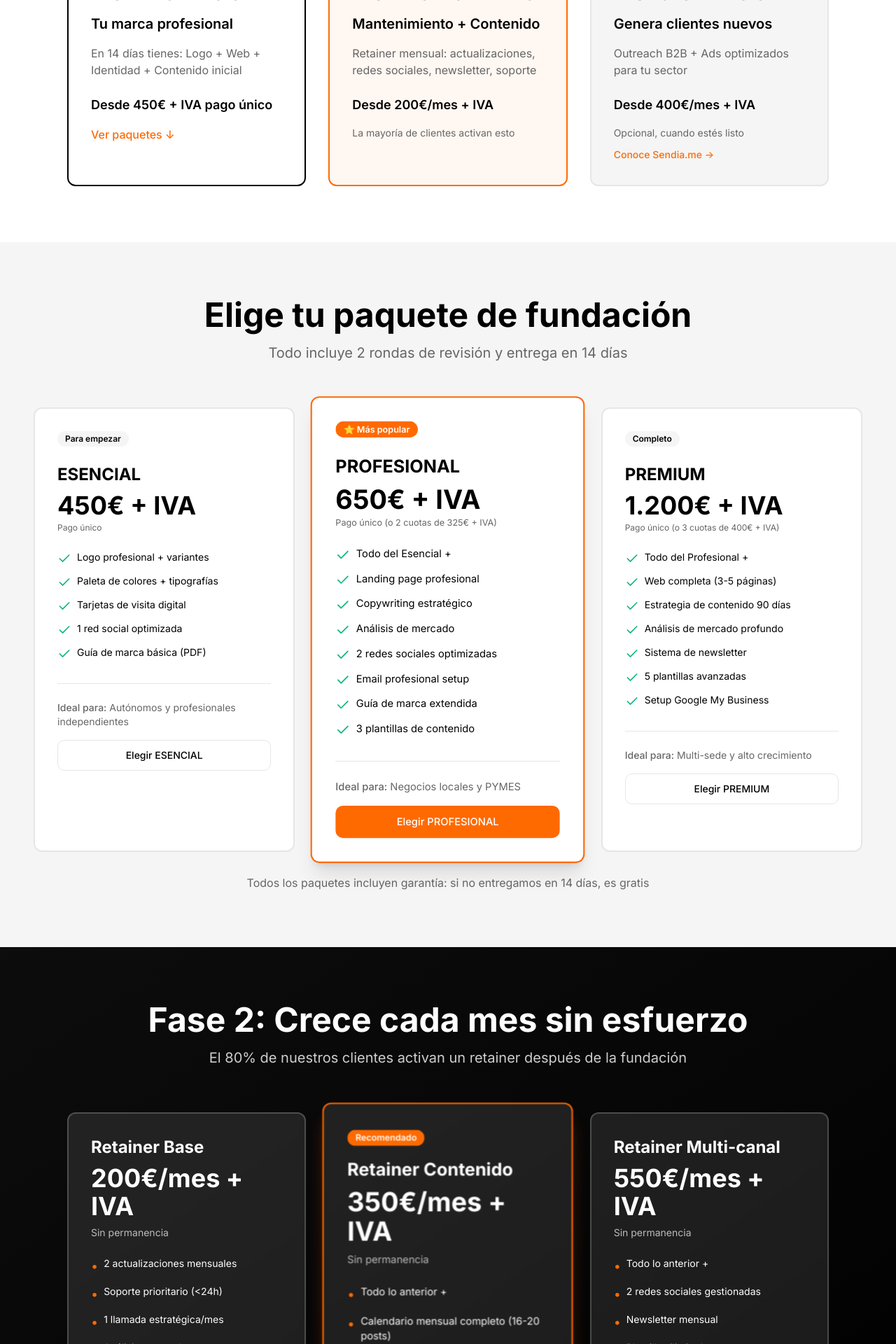
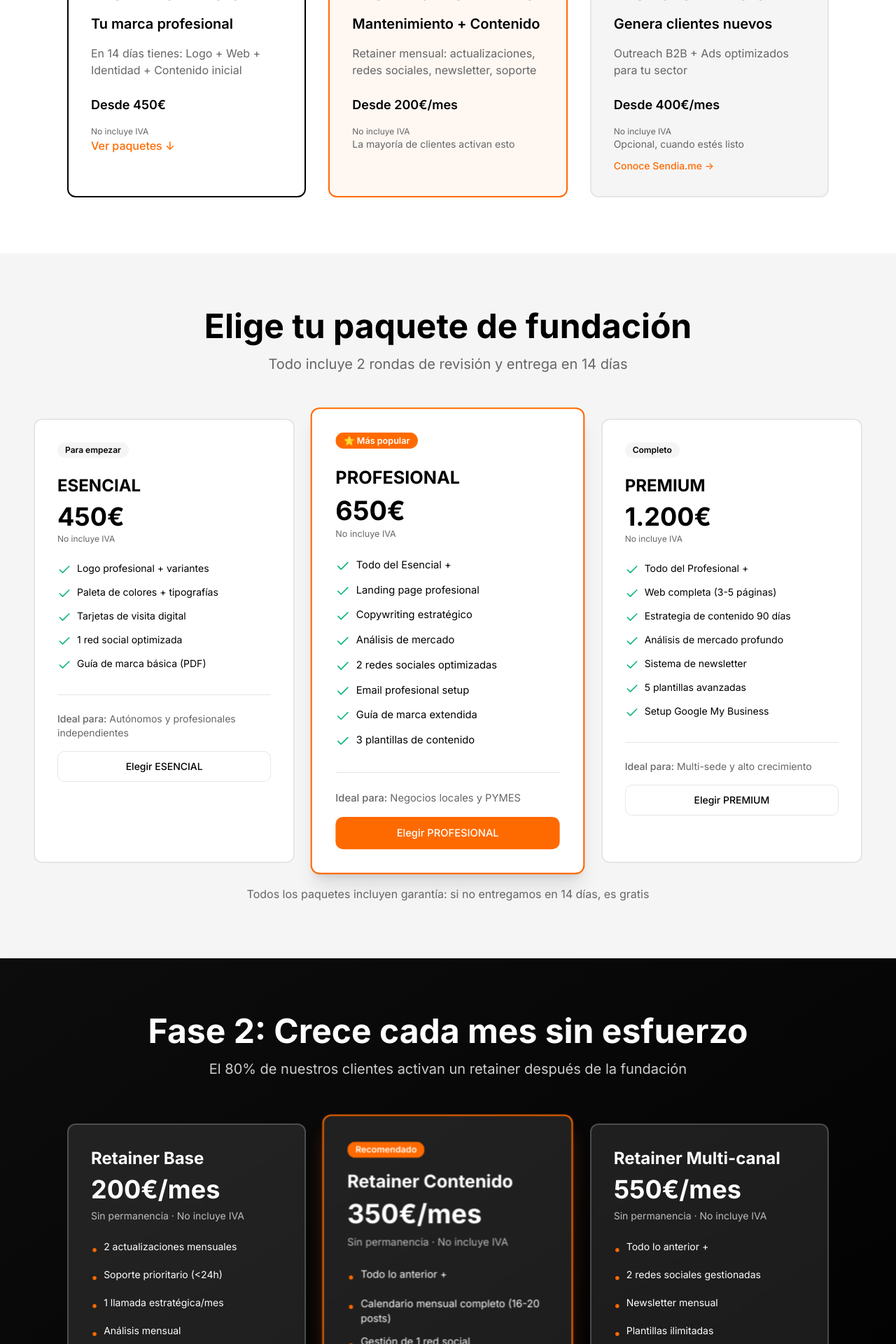
Before and after one commit to sbezares7-sys/godogrow-landing-page, a React (Vite) app: page / in a window 1280 px wide. Shown: the part 2580-4500 px from the top of the page at 70% size. Built offline with nearby package versions, Linux system fonts and the light colour scheme; the HTML template or start-up script is replaced by a standard one.

Commit message:
Refactor pricing and add guarantee

```diff
--- a/src/components/FAQ.tsx
+++ b/src/components/FAQ.tsx
@@ -20,12 +20,12 @@ const FAQ = () => {
       answer: "Incluyes 2 rondas de revisión. En nuestra experiencia, el 95% de clientes aprueba en la primera o segunda ronda. Si realmente no funciona, hablamos y buscamos solución."
     },
     {
-      question: "¿Puedo pagar en cuotas?",
-      answer: "Sí. Paquete Profesional: 2 cuotas de 325€ + IVA. Paquete Premium: 3 cuotas de 400€ + IVA. Primera cuota al empezar, resto al entregar."
+      question: "¿Los precios incluyen IVA?",
+      answer: "Los precios mostrados no incluyen IVA. El IVA se aplicará en la factura cuando sea necesario según tu situación fiscal y ubicación. Si eres cliente fuera de España, consulta con nosotros sobre impuestos y facturación específicos de tu país."
     },
     {
-      question: "¿Los precios incluyen IVA?",
-      answer: "Sí, todos los precios mostrados incluyen IVA. Trabajamos principalmente con empresas y autónomos que lo desgravan, por lo que es el estándar en servicios B2B. Si eres cliente fuera de España, consulta con nosotros sobre impuestos y facturación específicos de tu país."
+      question: "¿Qué incluye vuestra garantía de entrega?",
+      answer: "GARANTÍA DE ENTREGA EN 14 DÍAS: Si no entregamos tu proyecto completo en 14 días hábiles, es gratis. Condiciones: Los 14 días empiezan después del kickoff call, el cliente debe proporcionar feedback en menos de 48h cuando se solicita, se excluyen retrasos por cambios fuera de las 2 revisiones incluidas y causas de fuerza mayor (enfermedad grave, catástrofe). En 3 años, nunca hemos tenido que activar esta garantía."
     },
     {
       question: "¿Qué incluye exactamente el retainer?",
--- a/src/components/Packages.tsx
+++ b/src/components/Packages.tsx
@@ -7,8 +7,8 @@ const Packages = () => {
     {
       name: "ESENCIAL",
       badge: "Para empezar",
-      price: "450€ + IVA",
-      subtitle: "Pago único",
+      price: "450€",
+      subtitle: "No incluye IVA",
       features: [
         "Logo profesional + variantes",
         "Paleta de colores + tipografías",
@@ -22,8 +22,8 @@ const Packages = () => {
     {
       name: "PROFESIONAL",
       badge: "⭐ Más popular",
-      price: "650€ + IVA",
-      subtitle: "Pago único (o 2 cuotas de 325€ + IVA)",
+      price: "650€",
+      subtitle: "No incluye IVA",
       features: [
         "Todo del Esencial +",
         "Landing page profesional",
@@ -40,8 +40,8 @@ const Packages = () => {
     {
       name: "PREMIUM",
       badge: "Completo",
-      price: "1.200€ + IVA",
-      subtitle: "Pago único (o 3 cuotas de 400€ + IVA)",
+      price: "1.200€",
+      subtitle: "No incluye IVA",
       features: [
         "Todo del Profesional +",
         "Web completa (3-5 páginas)",
--- a/src/components/Retainer.tsx
+++ b/src/components/Retainer.tsx
@@ -5,8 +5,8 @@ const Retainer = () => {
   const plans = [
     {
       name: "Retainer Base",
-      price: "200€/mes + IVA",
-      commitment: "Sin permanencia",
+      price: "200€/mes",
+      commitment: "Sin permanencia · No incluye IVA",
       features: [
         "2 actualizaciones mensuales",
         "Soporte prioritario (<24h)",
@@ -17,9 +17,9 @@ const Retainer = () => {
     },
     {
       name: "Retainer Contenido",
-      price: "350€/mes + IVA",
+      price: "350€/mes",
       badge: "Recomendado",
-      commitment: "Sin permanencia",
+      commitment: "Sin permanencia · No incluye IVA",
       features: [
         "Todo lo anterior +",
         "Calendario mensual completo (16-20 posts)",
@@ -31,8 +31,8 @@ const Retainer = () => {
     },
     {
       name: "Retainer Multi-canal",
-      price: "550€/mes + IVA",
-      commitment: "Sin permanencia",
+      price: "550€/mes",
+      commitment: "Sin permanencia · No incluye IVA",
       features: [
         "Todo lo anterior +",
         "2 redes sociales gestionadas",
--- a/src/components/Solution.tsx
+++ b/src/components/Solution.tsx
@@ -23,7 +23,8 @@ const Solution = () => {
             <p className="text-xs sm:text-base text-muted-foreground mb-3 sm:mb-6">
               En 14 días tienes: Logo + Web + Identidad + Contenido inicial
             </p>
-            <p className="text-sm sm:text-lg font-semibold mb-2 sm:mb-4">Desde 450€ + IVA pago único</p>
+            <p className="text-sm sm:text-lg font-semibold mb-2 sm:mb-4">Desde 450€</p>
+            <p className="text-xs text-muted-foreground">No incluye IVA</p>
             <a href="#servicios" className="text-primary hover:underline font-medium">
               Ver paquetes ↓
             </a>
@@ -39,7 +40,8 @@ const Solution = () => {
             <p className="text-xs sm:text-base text-muted-foreground mb-3 sm:mb-6">
               Retainer mensual: actualizaciones, redes sociales, newsletter, soporte
             </p>
-            <p className="text-sm sm:text-lg font-semibold mb-2 sm:mb-4">Desde 200€/mes + IVA</p>
+            <p className="text-sm sm:text-lg font-semibold mb-2 sm:mb-4">Desde 200€/mes</p>
+            <p className="text-xs text-muted-foreground">No incluye IVA</p>
             <p className="text-sm text-muted-foreground">
               La mayoría de clientes activan esto
             </p>
@@ -55,7 +57,8 @@ const Solution = () => {
             <p className="text-xs sm:text-base text-muted-foreground mb-3 sm:mb-6">
               Outreach B2B + Ads optimizados para tu sector
             </p>
-            <p className="text-sm sm:text-lg font-semibold mb-2 sm:mb-4">Desde 400€/mes + IVA</p>
+            <p className="text-sm sm:text-lg font-semibold mb-2 sm:mb-4">Desde 400€/mes</p>
+            <p className="text-xs text-muted-foreground">No incluye IVA</p>
             <p className="text-sm text-muted-foreground mb-2">
               Opcional, cuando estés listo
             </p>
```
